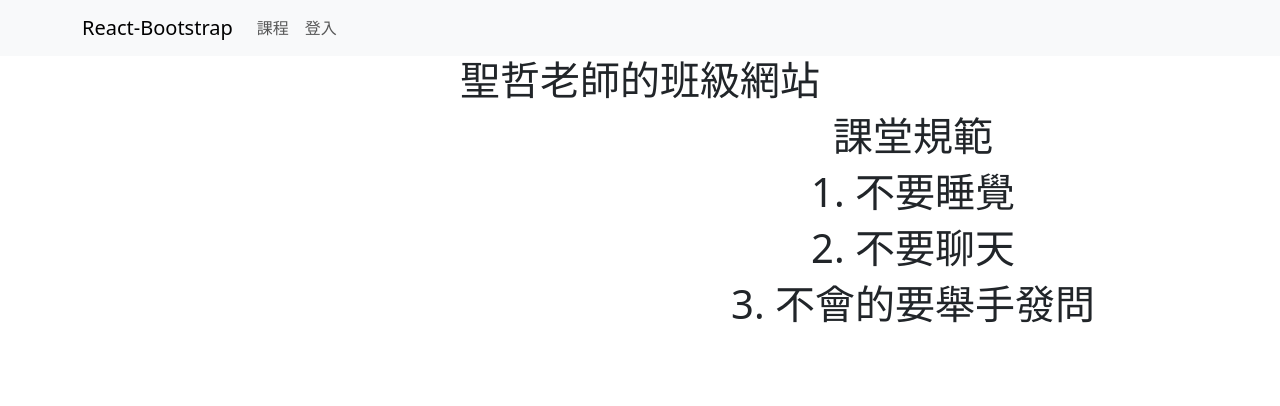
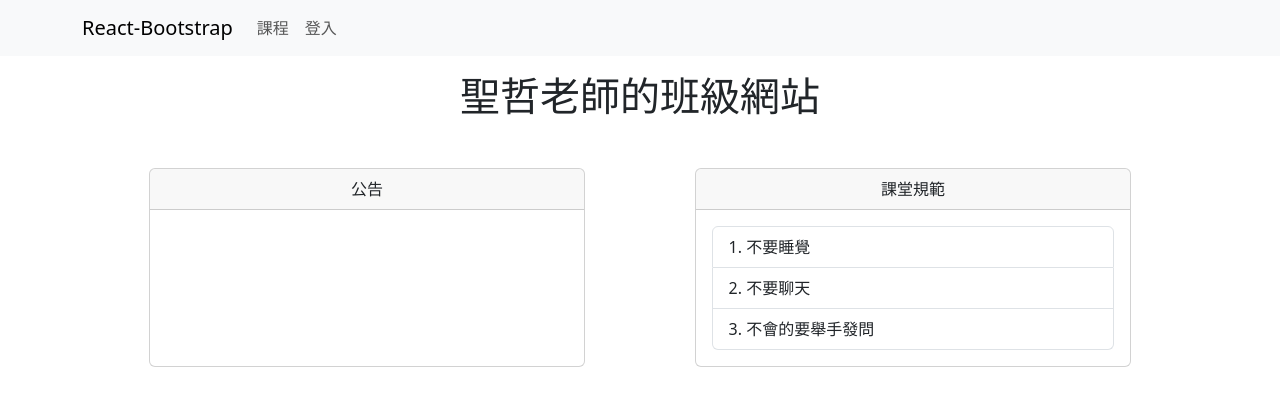
Before and after one commit to Wholewivesman/Arthur_Lai_classroom, a Next.js app: page / in a window 1280 px wide. Shown: the top 406 px of the page. Built offline with nearby package versions, Linux system fonts and the light colour scheme.

Commit message:
main page update

```diff
--- a/pages/index.jsx
+++ b/pages/index.jsx
@@ -1,21 +1,35 @@
-import { Form, Button, Container } from "react-bootstrap";
+import {
+  Form,
+  Button,
+  Container,
+  ListGroup,
+  ListGroupItem,
+  Card,
+} from "react-bootstrap";
 import Link from "next/link";
 import MainNavbar from "./components/MainNavbar";
 import "bootstrap/dist/css/bootstrap.min.css";
 
 function Announcement() {
-  return <Container></Container>;
+  return (
+    <Card style={{ width: "40%" }}>
+      <Card.Header className="text-center">公告</Card.Header>
+    </Card>
+  );
 }
 
 function Rules() {
-  return(
-  <Container>
-  <h1 className="text-center">課堂規範</h1>
-  <div className="w-100"></div>
-  <h1 className="text-center">1. 不要睡覺</h1>
-  <h1 className="text-center">2. 不要聊天</h1>
-  <h1 className="text-center">3. 不會的要舉手發問</h1>
-  </Container>
+  return (
+    <Card style={{ width: "40%" }}>
+      <Card.Header className="text-center">課堂規範</Card.Header>
+      <Card.Body>
+        <ListGroup style={{ border: "none" }}>
+          <ListGroupItem>1. 不要睡覺</ListGroupItem>
+          <ListGroupItem>2. 不要聊天</ListGroupItem>
+          <ListGroupItem>3. 不會的要舉手發問</ListGroupItem>
+        </ListGroup>
+      </Card.Body>
+    </Card>
   );
 }
 
@@ -23,10 +37,10 @@ export default function HomePage() {
   return (
     <>
       <MainNavbar />
-      <Container>
+      <Container className="mt-3">
         {/* 聖哲的官網 */}
         <h1 className="text-center">聖哲老師的班級網站</h1>
-        <Container className="d-flex flex-row">
+        <Container className="d-flex justify-content-around mt-5">
           <Announcement />
           <Rules />
         </Container>
```
